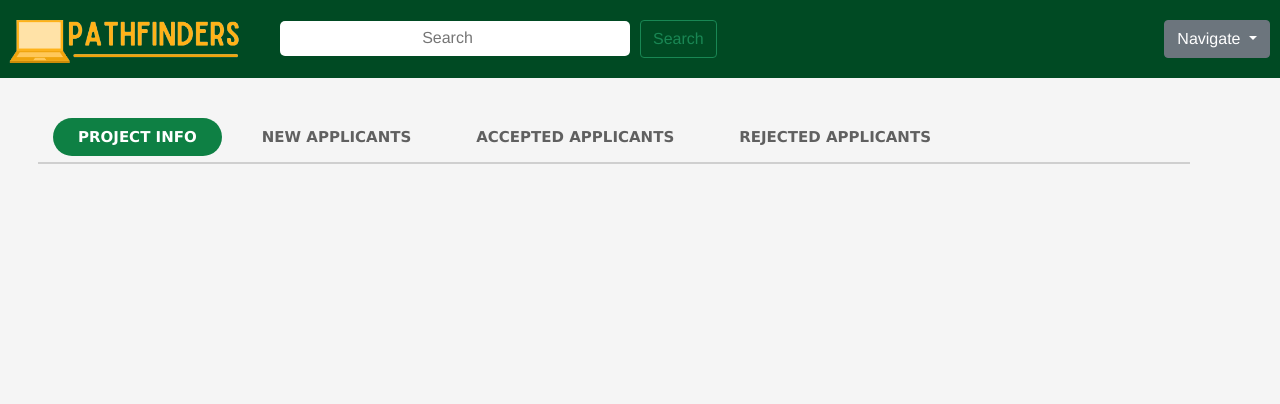
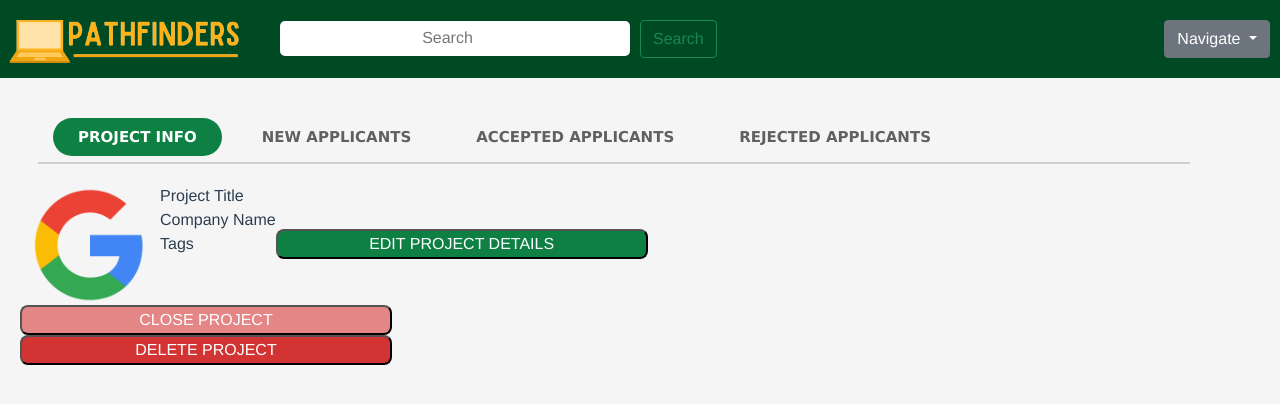
Before and after one commit to ARPspoofing/BT3103-Project, a Vue app: page /#/project in a window 1280 px wide. Shown: the top 404 px of the page. Built offline with nearby package versions, Linux system fonts and the light colour scheme.

Commit message:
edited business projects

```diff
--- a/src/views/IndividualProjectInfo.vue
+++ b/src/views/IndividualProjectInfo.vue
@@ -41,6 +41,25 @@
       </span>
     </h1>
     <hr/>
+    <div>
+      <div class = "clogo">
+          <img src="../assets/google-logo.png" alt="Logo" class = "logo">
+          <span class="card-title">
+            Project Title <br>
+            Company Name <br>
+            Tags
+          </span>
+          <span>
+            <button href="#" class="edit-proj">EDIT PROJECT DETAILS</button> <br>
+            <button href="#" class="close-proj">CLOSE PROJECT</button> <br>
+            <button href="#" class="del-proj">DELETE PROJECT</button>
+          </span>
+      </div>
+      <div class = "projInfo">
+
+      </div>
+    </div>
+
   </div>
 </template>
 
@@ -54,6 +73,13 @@ export default {
   data() {
     return {
       Heading: " "
+    }
+  },
+
+  data() {
+    return {
+      Heading: "MY PROJECTS",
+      testCollection: [],
     }
   }
 }
@@ -136,4 +162,39 @@ export default {
     width: 70px;
     color: #004A23;
   }
+
+  .logo {
+    vertical-align: left;
+    width: 120px;
+    height: 120px;
+    border-radius: 50%;
+    margin-left: 10px;
+    margin-right: 10px;
+  }
+
+  .clogo {
+    text-align: left;
+    margin: 20px;
+  }
+
+  .edit-proj {
+    background-color: #0E8044;
+    color: white;
+    border-radius: 8px;
+    width: 30%
+  }
+
+  .close-proj {
+    background-color: #E58686;
+    color: white;
+    border-radius: 8px;
+    width: 30%
+  }
+
+  .del-proj {
+    background-color: #D23333;
+    color: white;
+    border-radius: 8px;
+    width: 30%
+  }
 </style>
```
